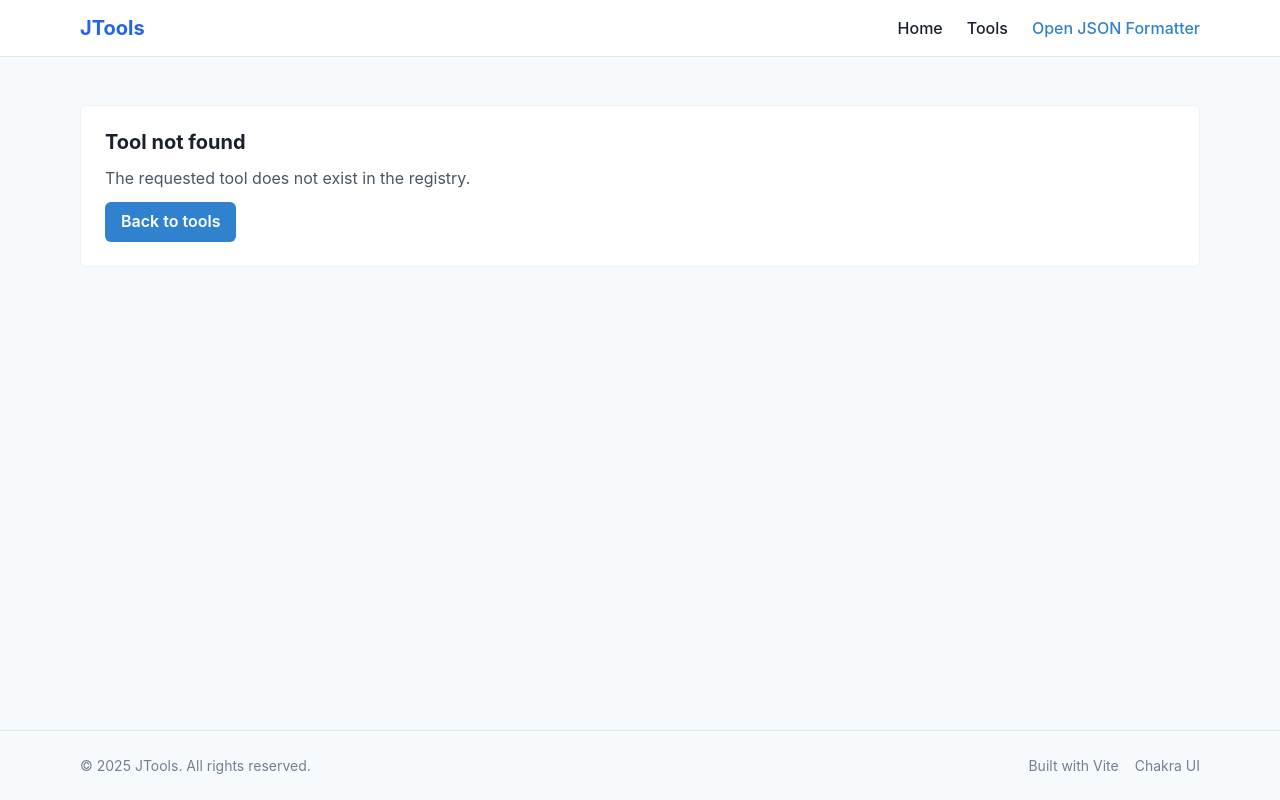
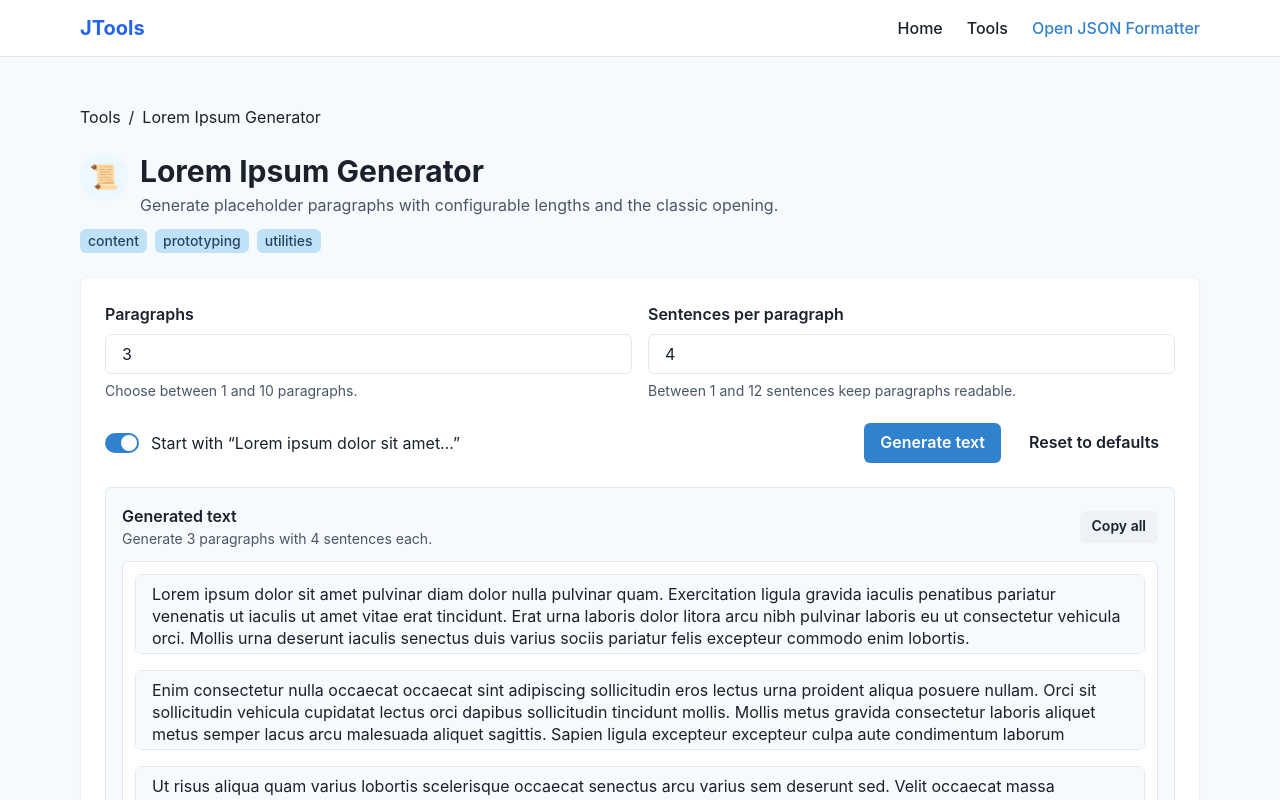
Before and after one commit to Jahabel/JTools, a React (Vite) app in the folder jtools/: page /tools/lorem-ipsum in a window 1280 px wide. Shown: the top 800 px of the page. Built offline with nearby package versions, Linux system fonts and the light colour scheme.

Commit message:
Add lorem ipsum generator tool

```diff
--- a/jtools/src/routes/ToolRegistry.ts
+++ b/jtools/src/routes/ToolRegistry.ts
@@ -4,6 +4,7 @@ import { passwordToolDefinition } from '../tools/password'
 import { hashToolDefinition } from '../tools/hash'
 import { urlEncoderDefinition } from '../tools/url-encoder'
 import { uuidGeneratorDefinition } from '../tools/uuid-generator'
+import { loremIpsumDefinition } from '../tools/lorem-ipsum'
 
 export type ToolDefinition = {
   slug: string
@@ -20,6 +21,7 @@ export const toolRegistry: ToolDefinition[] = [
   passwordToolDefinition,
   urlEncoderDefinition,
   uuidGeneratorDefinition,
+  loremIpsumDefinition,
 ]
 
 const validateToolRegistry = (tools: ToolDefinition[]) => {
--- /dev/null
+++ b/jtools/src/tools/lorem-ipsum/LoremIpsumTool.tsx
@@ -0,0 +1,337 @@
+import { useCallback, useMemo, useState } from 'react'
+import {
+  Box,
+  Button,
+  FormControl,
+  FormHelperText,
+  FormLabel,
+  HStack,
+  Input,
+  SimpleGrid,
+  Stack,
+  Switch,
+  Text,
+  Textarea,
+  useToast,
+} from '@chakra-ui/react'
+import ToolShell from '../../components/ToolShell'
+import type { ToolDefinition } from '../../routes/ToolRegistry'
+
+const DEFAULT_PARAGRAPHS = 3
+const DEFAULT_SENTENCES = 4
+const MIN_PARAGRAPHS = 1
+const MAX_PARAGRAPHS = 10
+const MIN_SENTENCES = 1
+const MAX_SENTENCES = 12
+
+const WORDS = [
+  'adipiscing',
+  'aliqua',
+  'aliquet',
+  'amet',
+  'ante',
+  'arcu',
+  'aute',
+  'commodo',
+  'condimentum',
+  'consectetur',
+  'consequat',
+  'culpa',
+  'cupidatat',
+  'dapibus',
+  'deserunt',
+  'diam',
+  'dictum',
+  'dignissim',
+  'do',
+  'dolor',
+  'duis',
+  'egestas',
+  'eiusmod',
+  'elit',
+  'enim',
+  'erat',
+  'eros',
+  'est',
+  'et',
+  'eu',
+  'ex',
+  'excepteur',
+  'exercitation',
+  'felis',
+  'fermentum',
+  'fusce',
+  'gravida',
+  'iaculis',
+  'imperdiet',
+  'incididunt',
+  'ipsum',
+  'justo',
+  'laboris',
+  'laborum',
+  'lacus',
+  'lectus',
+  'ligula',
+  'litora',
+  'lobortis',
+  'lorem',
+  'malesuada',
+  'massa',
+  'mauris',
+  'metus',
+  'mollis',
+  'nec',
+  'nibh',
+  'nisi',
+  'non',
+  'nostrud',
+  'nulla',
+  'nullam',
+  'occaecat',
+  'odio',
+  'orci',
+  'pariatur',
+  'penatibus',
+  'placerat',
+  'porta',
+  'posuere',
+  'proident',
+  'pulvinar',
+  'quam',
+  'qui',
+  'quis',
+  'rhoncus',
+  'risus',
+  'sagittis',
+  'sapien',
+  'scelerisque',
+  'sed',
+  'sem',
+  'semper',
+  'senectus',
+  'sint',
+  'sit',
+  'sociis',
+  'sollicitudin',
+  'sunt',
+  'tellus',
+  'tempor',
+  'tincidunt',
+  'tortor',
+  'tristique',
+  'ullamco',
+  'urna',
+  'ut',
+  'varius',
+  'vehicula',
+  'velit',
+  'venenatis',
+  'vitae',
+  'volutpat',
+]
+
+const START_PHRASE = ['Lorem', 'ipsum', 'dolor', 'sit', 'amet'] as const
+
+const createRandom = (seedInput?: number) => {
+  let seed = seedInput ?? Date.now()
+
+  try {
+    const buffer = new Uint32Array(1)
+    crypto.getRandomValues(buffer)
+    seed = buffer[0] || seed
+  } catch {
+    seed = Date.now()
+  }
+
+  return () => {
+    seed = (seed * 1664525 + 1013904223) % 2 ** 32
+    return seed / 2 ** 32
+  }
+}
+
+const generateSeed = () => {
+  try {
+    const buffer = new Uint32Array(1)
+    crypto.getRandomValues(buffer)
+    return buffer[0] || Date.now()
+  } catch {
+    return Date.now()
+  }
+}
+
+const clamp = (value: number, min: number, max: number) => Math.min(Math.max(value, min), max)
+
+const buildSentence = (random: () => number, startWithLorem: boolean, isFirst: boolean) => {
+  const length = 8 + Math.floor(random() * 8)
+  const words: string[] = []
+
+  for (let index = 0; index < length; index += 1) {
+    const word = WORDS[Math.floor(random() * WORDS.length)]
+    words.push(word)
+  }
+
+  if (startWithLorem && isFirst) {
+    const remaining = words.slice(START_PHRASE.length)
+    const phrase = [...START_PHRASE, ...remaining]
+    phrase[0] = phrase[0][0].toUpperCase() + phrase[0].slice(1)
+    return `${phrase.join(' ')}.`
+  }
+
+  const [first, ...rest] = words
+  const capitalized = first.charAt(0).toUpperCase() + first.slice(1)
+
+  return `${[capitalized, ...rest].join(' ')}.`
+}
+
+const generateLorem = (paragraphs: number, sentences: number, startWithLorem: boolean, seed: number) => {
+  const random = createRandom(seed)
+
+  return Array.from({ length: paragraphs }, (_, paragraphIndex) => {
+    const paragraphSentences = Array.from({ length: sentences }, (_, sentenceIndex) =>
+      buildSentence(random, startWithLorem, paragraphIndex === 0 && sentenceIndex === 0),
+    )
+
+    return paragraphSentences.join(' ')
+  })
+}
+
+const LoremIpsumToolContent = () => {
+  const [paragraphs, setParagraphs] = useState(DEFAULT_PARAGRAPHS)
+  const [sentencesPerParagraph, setSentencesPerParagraph] = useState(DEFAULT_SENTENCES)
+  const [startWithLorem, setStartWithLorem] = useState(true)
+  const [seed, setSeed] = useState(() => generateSeed())
+  const output = useMemo(
+    () => generateLorem(paragraphs, sentencesPerParagraph, startWithLorem, seed),
+    [paragraphs, seed, sentencesPerParagraph, startWithLorem],
+  )
+  const toast = useToast()
+
+  const generatorDescription = useMemo(
+    () => `Generate ${paragraphs} paragraph${paragraphs === 1 ? '' : 's'} with ${sentencesPerParagraph} sentence${sentencesPerParagraph === 1 ? '' : 's'} each.`,
+    [paragraphs, sentencesPerParagraph],
+  )
+
+  const regenerate = useCallback(() => {
+    setSeed(generateSeed())
+  }, [])
+
+  const handleCopy = useCallback(async () => {
+    const text = output.join('\n\n')
+
+    try {
+      await navigator.clipboard.writeText(text)
+      toast({ title: 'Copied', description: 'All paragraphs copied to your clipboard.', status: 'success', duration: 2500 })
+    } catch {
+      toast({ title: 'Unable to copy', description: 'Copy the text manually instead.', status: 'error' })
+    }
+  }, [output, toast])
+
+  return (
+    <Stack spacing={6}>
+      <SimpleGrid columns={{ base: 1, md: 2 }} spacing={4}>
+        <FormControl>
+          <FormLabel fontWeight="semibold">Paragraphs</FormLabel>
+          <Input
+            type="number"
+            value={paragraphs}
+            min={MIN_PARAGRAPHS}
+            max={MAX_PARAGRAPHS}
+            onChange={(event) => {
+              const value = Number(event.target.value)
+              if (Number.isNaN(value)) return
+              setParagraphs(clamp(value, MIN_PARAGRAPHS, MAX_PARAGRAPHS))
+            }}
+          />
+          <FormHelperText color="gray.600">Choose between {MIN_PARAGRAPHS} and {MAX_PARAGRAPHS} paragraphs.</FormHelperText>
+        </FormControl>
+
+        <FormControl>
+          <FormLabel fontWeight="semibold">Sentences per paragraph</FormLabel>
+          <Input
+            type="number"
+            value={sentencesPerParagraph}
+            min={MIN_SENTENCES}
+            max={MAX_SENTENCES}
+            onChange={(event) => {
+              const value = Number(event.target.value)
+              if (Number.isNaN(value)) return
+              setSentencesPerParagraph(clamp(value, MIN_SENTENCES, MAX_SENTENCES))
+            }}
+          />
+          <FormHelperText color="gray.600">Between {MIN_SENTENCES} and {MAX_SENTENCES} sentences keep paragraphs readable.</FormHelperText>
+        </FormControl>
+      </SimpleGrid>
+
+      <HStack justify="space-between" align={{ base: 'start', md: 'center' }} spacing={4} flexDir={{ base: 'column', md: 'row' }}>
+        <HStack spacing={3} align="center">
+          <Switch colorScheme="blue" isChecked={startWithLorem} onChange={(event) => setStartWithLorem(event.target.checked)} />
+          <Text>Start with “Lorem ipsum dolor sit amet…”</Text>
+        </HStack>
+
+        <HStack spacing={3} align="center">
+          <Button colorScheme="blue" onClick={regenerate}>
+            Generate text
+          </Button>
+          <Button
+            variant="ghost"
+            onClick={() => {
+              setParagraphs(DEFAULT_PARAGRAPHS)
+              setSentencesPerParagraph(DEFAULT_SENTENCES)
+              setStartWithLorem(true)
+              setSeed(generateSeed())
+            }}
+          >
+            Reset to defaults
+          </Button>
+        </HStack>
+      </HStack>
+
+      <Box borderWidth={1} borderColor="gray.200" borderRadius="md" p={4} bg="gray.50">
+        <HStack justify="space-between" mb={3} align={{ base: 'start', md: 'center' }} flexDir={{ base: 'column', md: 'row' }}>
+          <Stack spacing={0}>
+            <Text fontWeight="semibold">Generated text</Text>
+            <Text fontSize="sm" color="gray.600">
+              {generatorDescription}
+            </Text>
+          </Stack>
+          <Button size="sm" onClick={handleCopy} isDisabled={output.length === 0}>
+            Copy all
+          </Button>
+        </HStack>
+
+        <Box borderWidth={1} borderColor="gray.200" borderRadius="md" bg="white" p={3} maxH="320px" overflowY="auto">
+          <Stack spacing={4}>
+            {output.map((paragraph, index) => (
+              <Textarea key={index} value={paragraph} readOnly resize="none" bg="gray.50" />
+            ))}
+          </Stack>
+        </Box>
+      </Box>
+    </Stack>
+  )
+}
+
+const LoremIpsumTool = () => {
+  return (
+    <ToolShell
+      title={loremIpsumDefinition.name}
+      description={loremIpsumDefinition.description}
+      tags={loremIpsumDefinition.tags}
+      hero={loremIpsumDefinition.icon}
+    >
+      <LoremIpsumToolContent />
+    </ToolShell>
+  )
+}
+
+// eslint-disable-next-line react-refresh/only-export-components
+export const loremIpsumDefinition: ToolDefinition = {
+  slug: 'lorem-ipsum',
+  name: 'Lorem Ipsum Generator',
+  description: 'Generate placeholder paragraphs with configurable lengths and the classic opening.',
+  tags: ['content', 'prototyping', 'utilities'],
+  icon: '📜',
+  component: LoremIpsumTool,
+}
+
+export default LoremIpsumTool
--- /dev/null
+++ b/jtools/src/tools/lorem-ipsum/index.ts
@@ -0,0 +1 @@
+export { default, loremIpsumDefinition } from './LoremIpsumTool'
```
